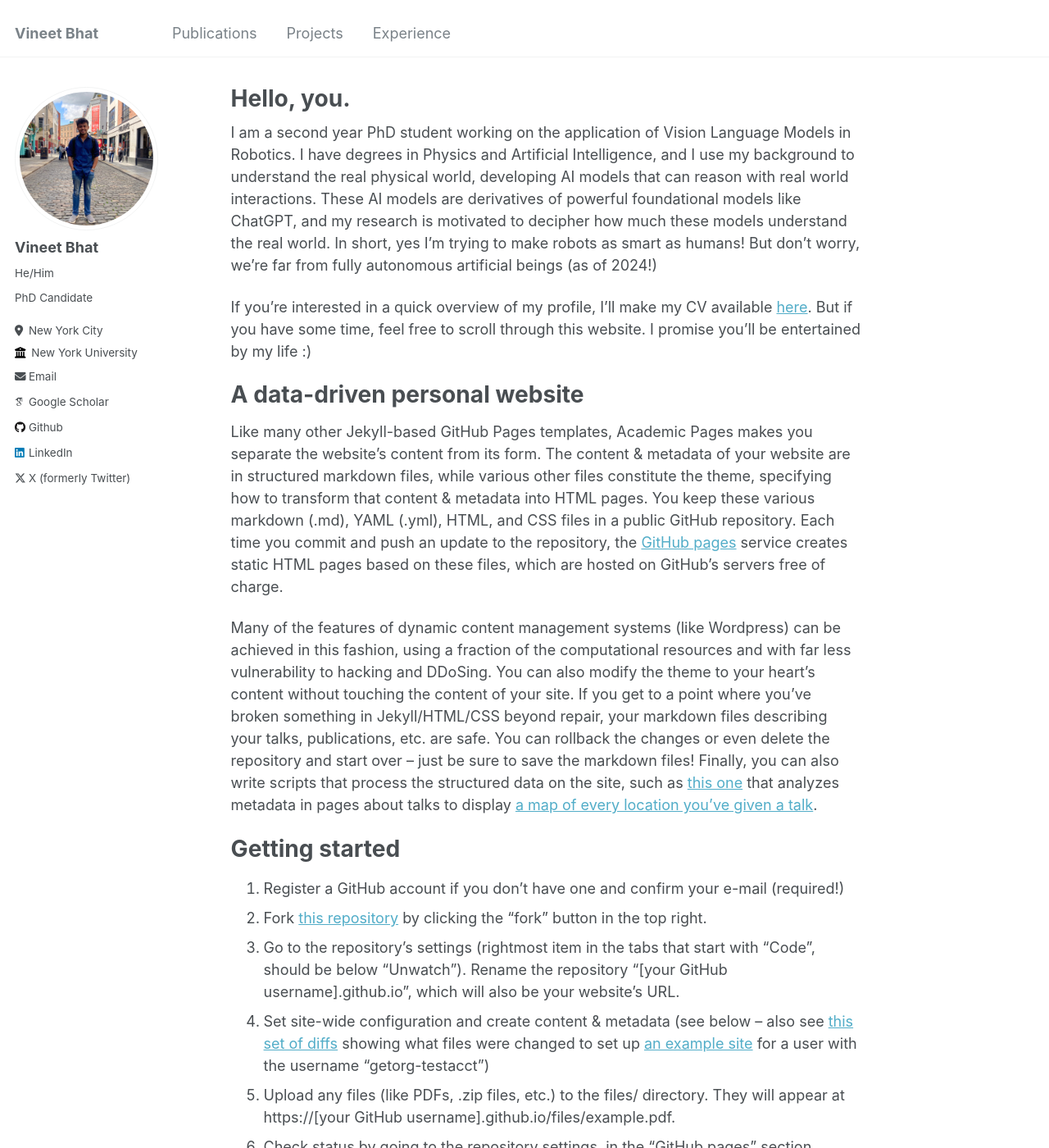
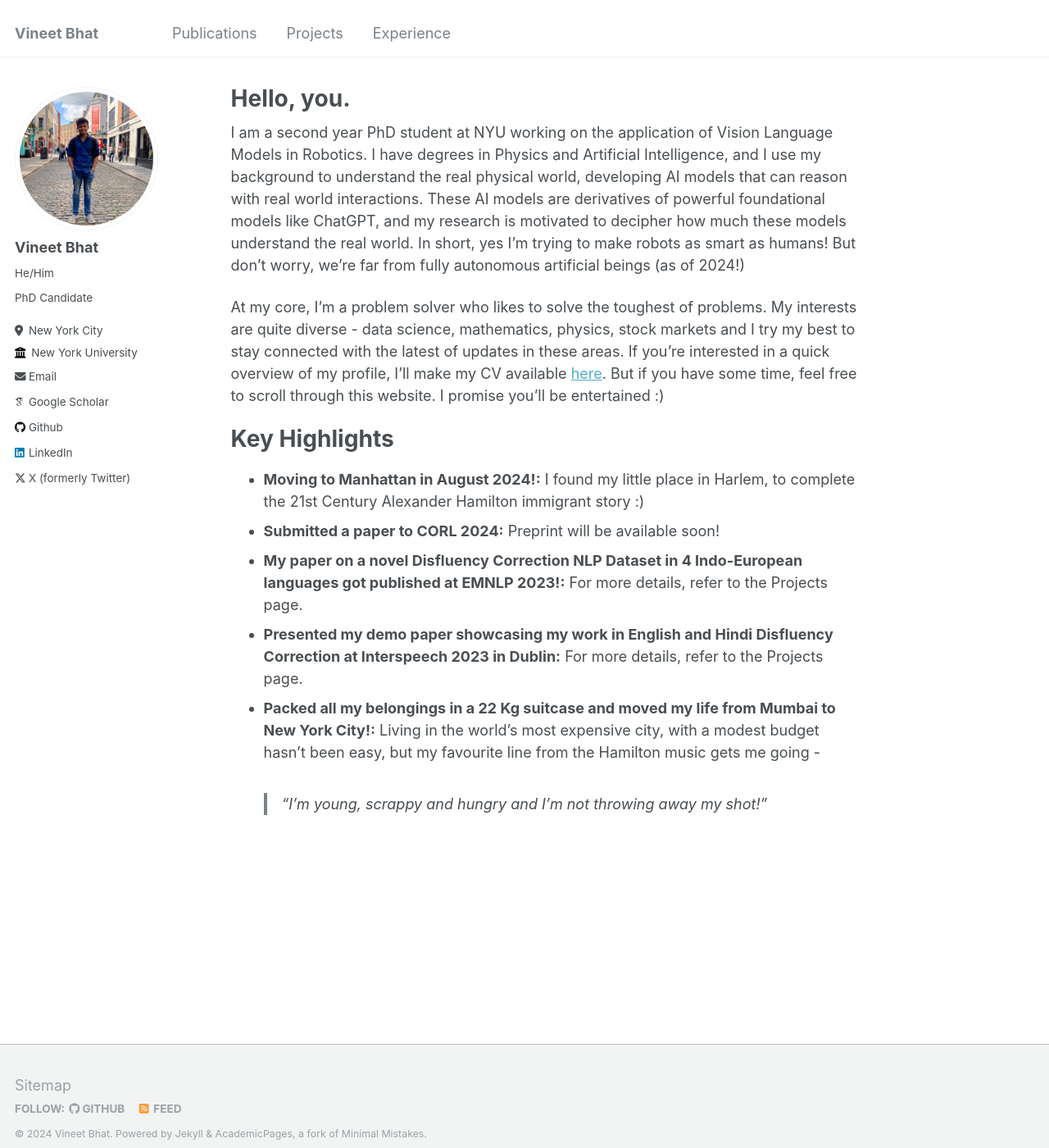
Before and after one commit to vineet2104/vineet2104.github.io, a Jekyll site: the page built from _pages/about.md, in a window 1280 px wide and 1400 px high. Shown: the whole window at 82% size. Built offline with Jekyll 4.4.1, drawn with Linux system fonts in a browser that asks for light colours; some web fonts are replaced; some of the changed text lies outside the part shown.

Commit message:
Update about.md

```diff
--- a/_pages/about.md
+++ b/_pages/about.md
@@ -7,45 +7,16 @@ redirect_from:
   - /about.html
 ---
 
-I am a second year PhD student working on the application of Vision Language Models in Robotics. I have degrees in Physics and Artificial Intelligence, and I use my background to understand the real physical world, developing AI models that can reason with real world interactions. These AI models are derivatives of powerful foundational models like ChatGPT, and my research is motivated to decipher how much these models understand the real world. In short, yes I'm trying to make robots as smart as humans! But don't worry, we're far from fully autonomous artificial beings (as of 2024!)
+I am a second year PhD student at NYU working on the application of Vision Language Models in Robotics. I have degrees in Physics and Artificial Intelligence, and I use my background to understand the real physical world, developing AI models that can reason with real world interactions. These AI models are derivatives of powerful foundational models like ChatGPT, and my research is motivated to decipher how much these models understand the real world. In short, yes I'm trying to make robots as smart as humans! But don't worry, we're far from fully autonomous artificial beings (as of 2024!)
 
-If you're interested in a quick overview of my profile, I'll make my CV available [here](https://vineet2104.github.io/). But if you have some time, feel free to scroll through this website. I promise you'll be entertained by my life :)
+At my core, I'm a problem solver who likes to solve the toughest of problems. My interests are quite diverse - data science, mathematics, physics, stock markets and I try my best to stay connected with the latest of updates in these areas. If you're interested in a quick overview of my profile, I'll make my CV available [here](https://vineet2104.github.io/). But if you have some time, feel free to scroll through this website. I promise you'll be entertained :)
 
-A data-driven personal website
+Key Highlights
 ======
-Like many other Jekyll-based GitHub Pages templates, Academic Pages makes you separate the website's content from its form. The content & metadata of your website are in structured markdown files, while various other files constitute the theme, specifying how to transform that content & metadata into HTML pages. You keep these various markdown (.md), YAML (.yml), HTML, and CSS files in a public GitHub repository. Each time you commit and push an update to the repository, the [GitHub pages](https://pages.github.com/) service creates static HTML pages based on these files, which are hosted on GitHub's servers free of charge.
 
-Many of the features of dynamic content management systems (like Wordpress) can be achieved in this fashion, using a fraction of the computational resources and with far less vulnerability to hacking and DDoSing. You can also modify the theme to your heart's content without touching the content of your site. If you get to a point where you've broken something in Jekyll/HTML/CSS beyond repair, your markdown files describing your talks, publications, etc. are safe. You can rollback the changes or even delete the repository and start over -- just be sure to save the markdown files! Finally, you can also write scripts that process the structured data on the site, such as [this one](https://github.com/academicpages/academicpages.github.io/blob/master/talkmap.ipynb) that analyzes metadata in pages about talks to display [a map of every location you've given a talk](https://academicpages.github.io/talkmap.html).
-
-Getting started
-======
-1. Register a GitHub account if you don't have one and confirm your e-mail (required!)
-1. Fork [this repository](https://github.com/academicpages/academicpages.github.io) by clicking the "fork" button in the top right.
-1. Go to the repository's settings (rightmost item in the tabs that start with "Code", should be below "Unwatch"). Rename the repository "[your GitHub username].github.io", which will also be your website's URL.
-1. Set site-wide configuration and create content & metadata (see below -- also see [this set of diffs](http://archive.is/3TPas) showing what files were changed to set up [an example site](https://getorg-testacct.github.io) for a user with the username "getorg-testacct")
-1. Upload any files (like PDFs, .zip files, etc.) to the files/ directory. They will appear at https://[your GitHub username].github.io/files/example.pdf.
-1. Check status by going to the repository settings, in the "GitHub pages" section
-
-Site-wide configuration
-------
-The main configuration file for the site is in the base directory in [_config.yml](https://github.com/academicpages/academicpages.github.io/blob/master/_config.yml), which defines the content in the sidebars and other site-wide features. You will need to replace the default variables with ones about yourself and your site's github repository. The configuration file for the top menu is in [_data/navigation.yml](https://github.com/academicpages/academicpages.github.io/blob/master/_data/navigation.yml). For example, if you don't have a portfolio or blog posts, you can remove those items from that navigation.yml file to remove them from the header.
-
-Create content & metadata
-------
-For site content, there is one markdown file for each type of content, which are stored in directories like _publications, _talks, _posts, _teaching, or _pages. For example, each talk is a markdown file in the [_talks directory](https://github.com/academicpages/academicpages.github.io/tree/master/_talks). At the top of each markdown file is structured data in YAML about the talk, which the theme will parse to do lots of cool stuff. The same structured data about a talk is used to generate the list of talks on the [Talks page](https://academicpages.github.io/talks), each [individual page](https://academicpages.github.io/talks/2012-03-01-talk-1) for specific talks, the talks section for the [CV page](https://academicpages.github.io/cv), and the [map of places you've given a talk](https://academicpages.github.io/talkmap.html) (if you run this [python file](https://github.com/academicpages/academicpages.github.io/blob/master/talkmap.py) or [Jupyter notebook](https://github.com/academicpages/academicpages.github.io/blob/master/talkmap.ipynb), which creates the HTML for the map based on the contents of the _talks directory).
-
-**Markdown generator**
-
-I have also created [a set of Jupyter notebooks](https://github.com/academicpages/academicpages.github.io/tree/master/markdown_generator
-) that converts a CSV containing structured data about talks or presentations into individual markdown files that will be properly formatted for the Academic Pages template. The sample CSVs in that directory are the ones I used to create my own personal website at stuartgeiger.com. My usual workflow is that I keep a spreadsheet of my publications and talks, then run the code in these notebooks to generate the markdown files, then commit and push them to the GitHub repository.
-
-How to edit your site's GitHub repository
-------
-Many people use a git client to create files on their local computer and then push them to GitHub's servers. If you are not familiar with git, you can directly edit these configuration and markdown files directly in the github.com interface. Navigate to a file (like [this one](https://github.com/academicpages/academicpages.github.io/blob/master/_talks/2012-03-01-talk-1.md) and click the pencil icon in the top right of the content preview (to the right of the "Raw | Blame | History" buttons). You can delete a file by clicking the trashcan icon to the right of the pencil icon. You can also create new files or upload files by navigating to a directory and clicking the "Create new file" or "Upload files" buttons.
-
-Example: editing a markdown file for a talk
-![Editing a markdown file for a talk](/images/editing-talk.png)
-
-For more info
-------
-More info about configuring Academic Pages can be found in [the guide](https://academicpages.github.io/markdown/). The [guides for the Minimal Mistakes theme](https://mmistakes.github.io/minimal-mistakes/docs/configuration/) (which this theme was forked from) might also be helpful.
+* **Moving to Manhattan in August 2024!:** I found my little place in Harlem, to complete the 21st Century Alexander Hamilton immigrant story :)
+* **Submitted a paper to CORL 2024:** Preprint will be available soon!
+* **My paper on a novel Disfluency Correction NLP Dataset in 4 Indo-European languages got published at EMNLP 2023!:** For more details, refer to the Projects page.
+* **Presented my demo paper showcasing my work in English and Hindi Disfluency Correction at Interspeech 2023 in Dublin:** For more details, refer to the Projects page.
+* **Packed all my belongings in a 22 Kg suitcase and moved my life from Mumbai to New York City!:**  Living in the world's most expensive city, with a modest budget hasn't been easy, but my favourite line from the Hamilton music gets me going -
+  > "I'm young, scrappy and hungry and I'm not throwing away my shot!"
```
